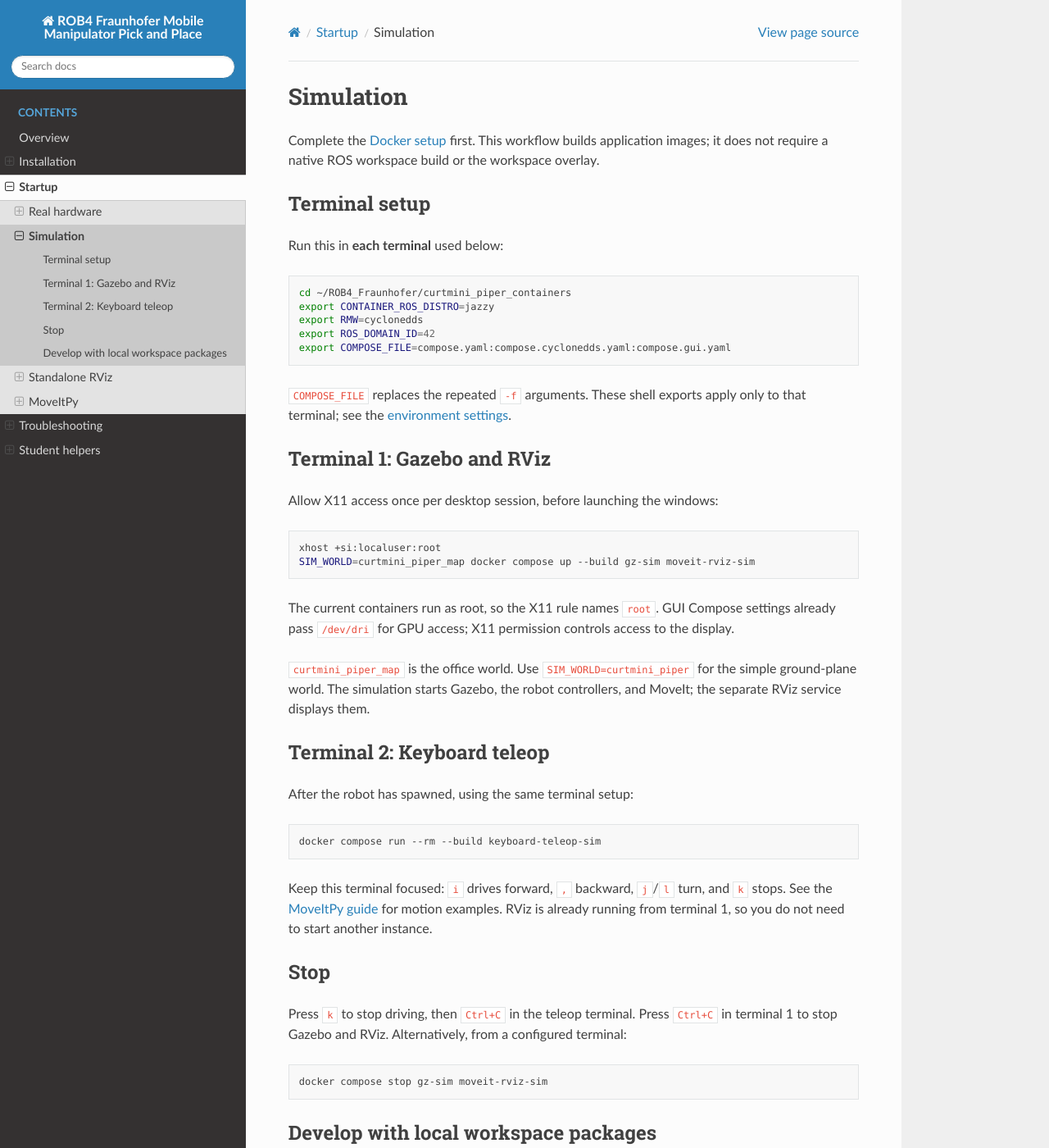
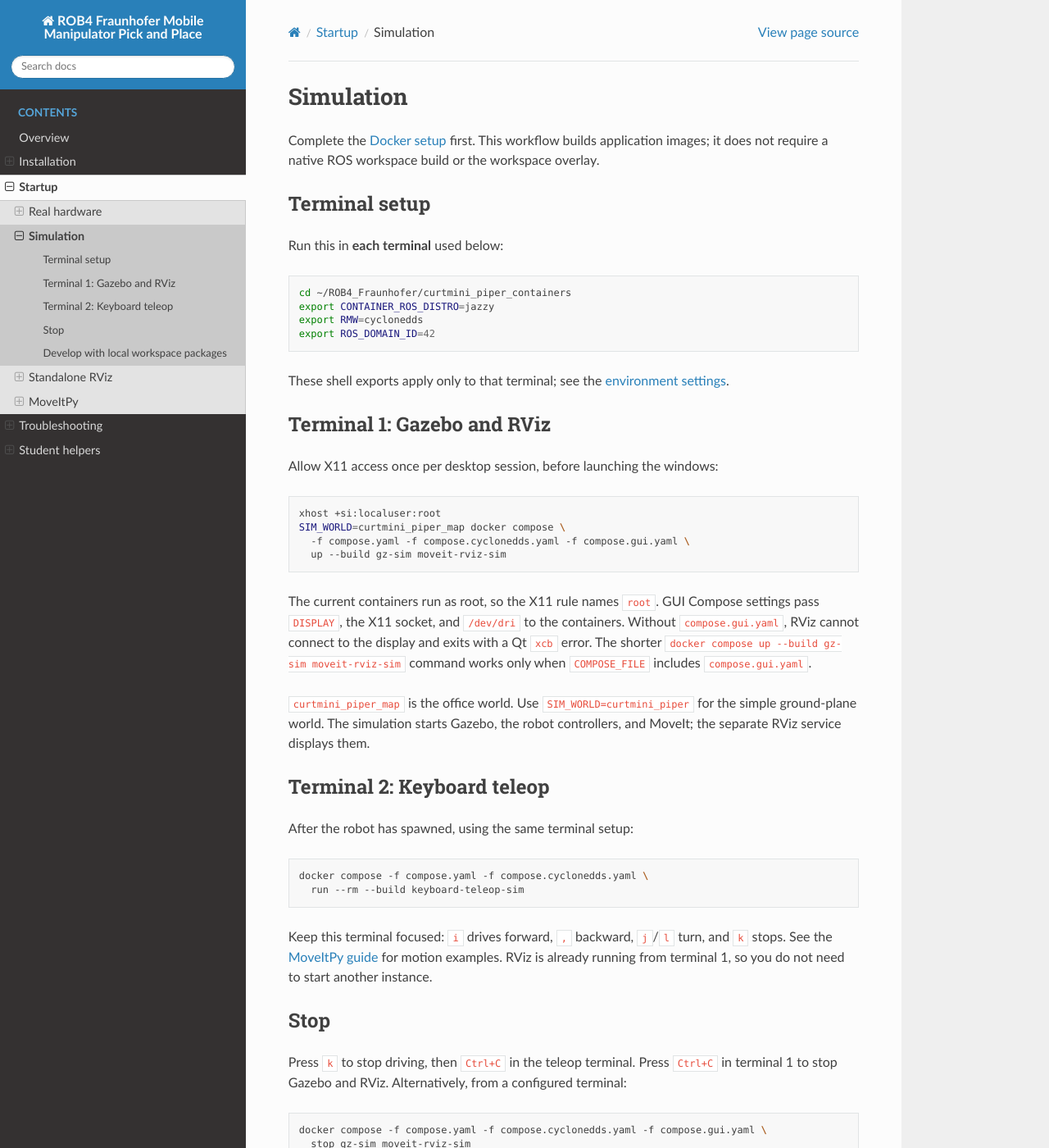
Before and after one commit to 2026-2027-ROB4-Fraunhofer/project-docs, a Sphinx documentation site: the page built from docs/startup/simulation.md, in a window 1280 px wide and 1400 px high. Shown: the whole window at 82% size. Built offline with Sphinx 7.4.7 and the Read the Docs theme 3.1.0, drawn with Linux system fonts in a browser that asks for light colours.

Commit message:
Document GUI overlay for Docker simulation

````diff
--- a/docs/startup/simulation.md
+++ b/docs/startup/simulation.md
@@ -13,11 +13,10 @@ cd ~/ROB4_Fraunhofer/curtmini_piper_containers
 export CONTAINER_ROS_DISTRO=jazzy
 export RMW=cyclonedds
 export ROS_DOMAIN_ID=42
-export COMPOSE_FILE=compose.yaml:compose.cyclonedds.yaml:compose.gui.yaml
 ```
 
-`COMPOSE_FILE` replaces the repeated `-f` arguments. These shell exports apply
-only to that terminal; see the [environment settings](../installation/software/docker.md#container-ros-distribution).
+These shell exports apply only to that terminal; see the [environment
+settings](../installation/software/docker.md#container-ros-distribution).
 
 ## Terminal 1: Gazebo and RViz
 
@@ -25,12 +24,16 @@ Allow X11 access once per desktop session, before launching the windows:
 
 ```sh
 xhost +si:localuser:root
-SIM_WORLD=curtmini_piper_map docker compose up --build gz-sim moveit-rviz-sim
+SIM_WORLD=curtmini_piper_map docker compose \
+  -f compose.yaml -f compose.cyclonedds.yaml -f compose.gui.yaml \
+  up --build gz-sim moveit-rviz-sim
 ```
 
 The current containers run as root, so the X11 rule names `root`. GUI Compose
-settings already pass `/dev/dri` for GPU access; X11 permission controls access
-to the display.
+settings pass `DISPLAY`, the X11 socket, and `/dev/dri` to the containers. Without
+`compose.gui.yaml`, RViz cannot connect to the display and exits with a Qt `xcb`
+error. The shorter `docker compose up --build gz-sim moveit-rviz-sim` command
+works only when `COMPOSE_FILE` includes `compose.gui.yaml`.
 
 `curtmini_piper_map` is the office world. Use `SIM_WORLD=curtmini_piper` for the
 simple ground-plane world. The simulation starts Gazebo, the robot controllers,
@@ -41,7 +44,8 @@ and MoveIt; the separate RViz service displays them.
 After the robot has spawned, using the same terminal setup:
 
 ```sh
-docker compose run --rm --build keyboard-teleop-sim
+docker compose -f compose.yaml -f compose.cyclonedds.yaml \
+  run --rm --build keyboard-teleop-sim
 ```
 
 Keep this terminal focused: `i` drives forward, `,` backward, `j`/`l` turn, and
@@ -54,7 +58,8 @@ Press `k` to stop driving, then `Ctrl+C` in the teleop terminal. Press `Ctrl+C`
 in terminal 1 to stop Gazebo and RViz. Alternatively, from a configured terminal:
 
 ```sh
-docker compose stop gz-sim moveit-rviz-sim
+docker compose -f compose.yaml -f compose.cyclonedds.yaml -f compose.gui.yaml \
+  stop gz-sim moveit-rviz-sim
 ```
 
 ## Develop with local workspace packages
````
Also changed, not shown: docs/installation/software/docker.md (+9 -2 lines).
